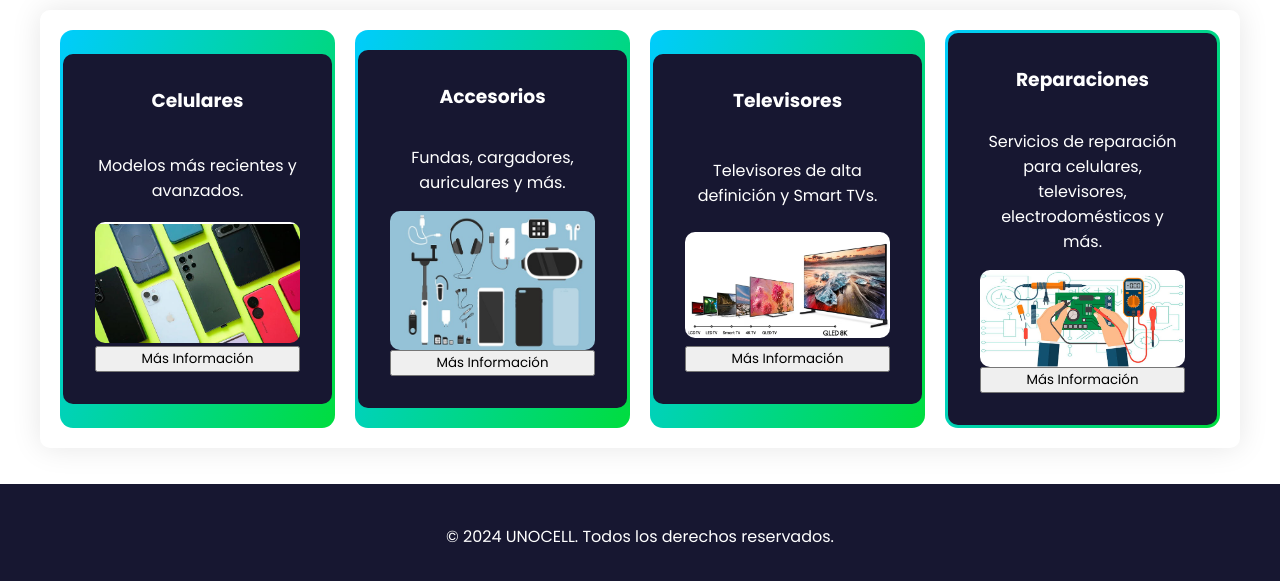
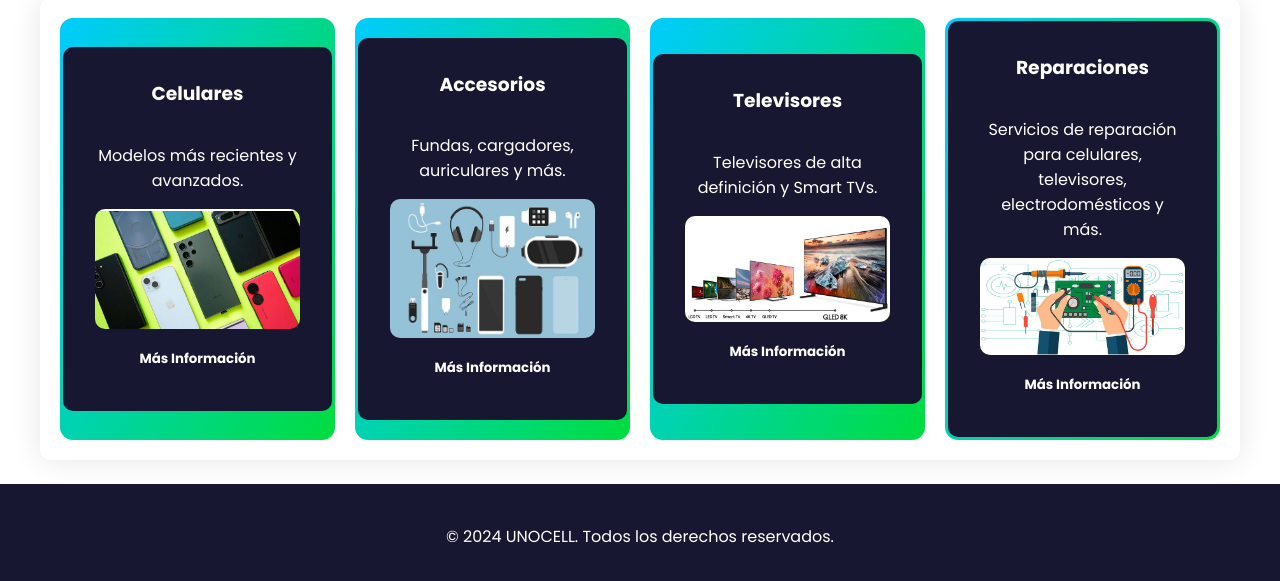
Before and after one commit to felix-alvarado14/open-campus2025, a plain HTML site: page html/programs.html in a window 1280 px wide. Shown: the part 211-792 px from the top of the page. Drawn offline with Linux system fonts and the light colour scheme.

```diff
--- a/css/programs.css
+++ b/css/programs.css
@@ -195,3 +195,19 @@
     padding: 20px 50px;
     text-align: center;
 }
+
+.info-toggle-btn {
+    background-color: #171731;
+    color: #fff;
+    border: none;
+    border-radius: 5px;
+    padding: 10px 20px;
+    margin-top: 10px;
+    cursor: pointer;
+    transition: background-color 0.3s ease;
+    font-weight: bold;
+}
+
+.info-toggle-btn:hover {
+    background-color: #303064;
+}
```
Also changed, not shown: html/donations.html (+1 -1 lines).
